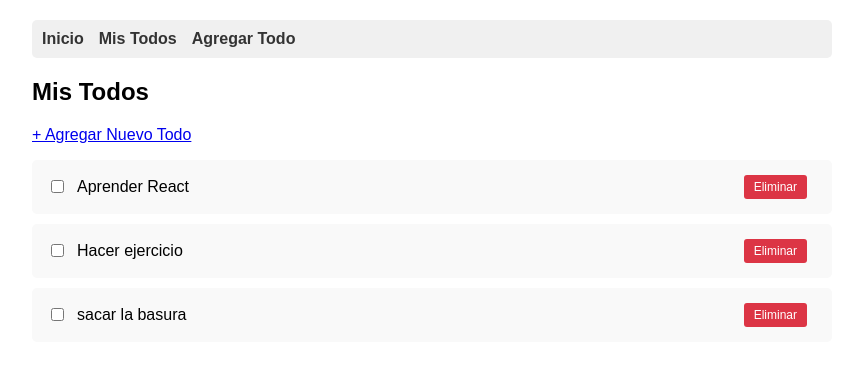
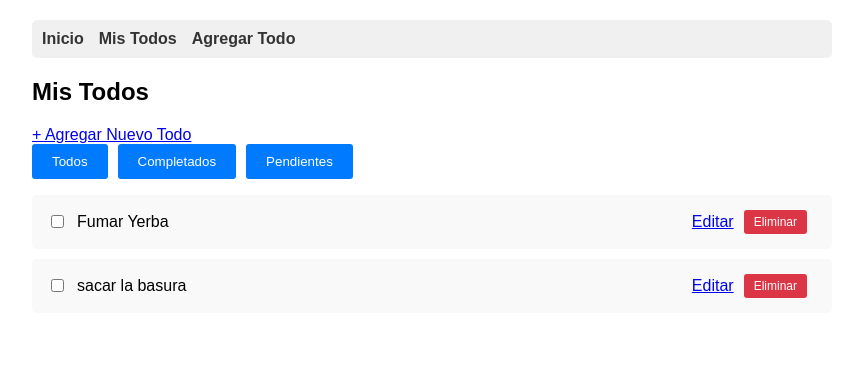
Before and after one commit to Simonvasquez0811/todo-app, a React (Create React App) app: page /todos in a window 1280 px wide. Shown: the top 366 px of the page, without its empty margins (208-1071 px from the left). Built offline with nearby package versions, Linux system fonts and the light colour scheme; data requests are answered from the project's data file.

Commit message:
chore: placeholder para filtros de tareas

```diff
--- a/db.json
+++ b/db.json
@@ -1,14 +1,9 @@
 {
   "todos": [
     {
-      "id": "1",
-      "title": "Aprender React",
-      "completed": false
-    },
-    {
-      "id": "2",
-      "title": "Hacer ejercicio",
-      "completed": false
+      "title": "Fumar Yerba",
+      "completed": false,
+      "id": "1"
     },
     {
       "id": "e575",
--- a/src/App.js
+++ b/src/App.js
@@ -3,24 +3,24 @@ import { BrowserRouter as Router, Routes, Route, Link } from 'react-router-dom';
 import Home from './components/Home';
 import TodoList from './components/TodoList';
 import AddTodo from './components/AddTodo';
+import EditTodo from './components/EditTodo';
 import './App.css';
 
 function App() {
   return (
     <Router>
       <div className="App">
-        {/* Navegación simple */}
         <nav>
           <Link to="/">Inicio</Link>
           <Link to="/todos">Mis Todos</Link>
           <Link to="/add">Agregar Todo</Link>
         </nav>
 
-        {/* Rutas */}
         <Routes>
           <Route path="/" element={<Home />} />
           <Route path="/todos" element={<TodoList />} />
           <Route path="/add" element={<AddTodo />} />
+          <Route path="/edit/:id" element={<EditTodo />} />
         </Routes>
       </div>
     </Router>
--- a/src/components/TodoList.js
+++ b/src/components/TodoList.js
@@ -1,16 +1,16 @@
+// TodoList.js
 import React, { useState, useEffect } from 'react';
 import { Link } from 'react-router-dom';
 
 function TodoList() {
     const [todos, setTodos] = useState([]);
     const [loading, setLoading] = useState(true);
+    const [filter, setFilter] = useState('todos');
 
-    // Cargar todos al montar el componente
     useEffect(() => {
         loadTodos();
     }, []);
 
-    // GET - Obtener todos los todos
     const loadTodos = async () => {
         try {
             setLoading(true);
@@ -24,7 +24,6 @@ function TodoList() {
         }
     };
 
-    // PATCH - Cambiar estado completado
     const toggleComplete = async (id, completed) => {
         try {
             const response = await fetch(`http://localhost:3001/todos/${id}`, {
@@ -38,7 +37,6 @@ function TodoList() {
             });
 
             if (response.ok) {
-                // Actualizar estado local
                 setTodos(todos.map(todo =>
                     todo.id === id
                         ? { ...todo, completed: !completed }
@@ -50,11 +48,8 @@ function TodoList() {
         }
     };
 
-    // DELETE - Eliminar todo
     const deleteTodo = async (id) => {
-        if (!window.confirm('¿Eliminar este todo?')) {
-            return;
-        }
+        if (!window.confirm('¿Eliminar este todo?')) return;
 
         try {
             const response = await fetch(`http://localhost:3001/todos/${id}`, {
@@ -62,7 +57,6 @@ function TodoList() {
             });
 
             if (response.ok) {
-                // Remover del estado local
                 setTodos(todos.filter(todo => todo.id !== id));
             }
         } catch (error) {
@@ -70,9 +64,13 @@ function TodoList() {
         }
     };
 
-    if (loading) {
-        return <div>Cargando...</div>;
-    }
+    const filteredTodos = todos.filter(todo => {
+        if (filter === 'completados') return todo.completed;
+        if (filter === 'pendientes') return !todo.completed;
+        return true;
+    });
+
+    if (loading) return <div>Cargando...</div>;
 
     return (
         <div>
@@ -80,11 +78,17 @@ function TodoList() {
 
             <Link to="/add">+ Agregar Nuevo Todo</Link>
 
-            {todos.length === 0 ? (
+            <div>
+                <button onClick={() => setFilter('todos')}>Todos</button>
+                <button onClick={() => setFilter('completados')}>Completados</button>
+                <button onClick={() => setFilter('pendientes')}>Pendientes</button>
+            </div>
+
+            {filteredTodos.length === 0 ? (
                 <p>No hay todos. <Link to="/add">Crear el primero</Link></p>
             ) : (
                 <ul>
-                    {todos.map(todo => (
+                    {filteredTodos.map(todo => (
                         <li key={todo.id}>
                             <input
                                 type="checkbox"
@@ -98,6 +102,8 @@ function TodoList() {
                                 {todo.title}
                             </span>
 
+                            <Link to={`/edit/${todo.id}`}>Editar</Link>
+
                             <button onClick={() => deleteTodo(todo.id)}>
                                 Eliminar
                             </button>
```
